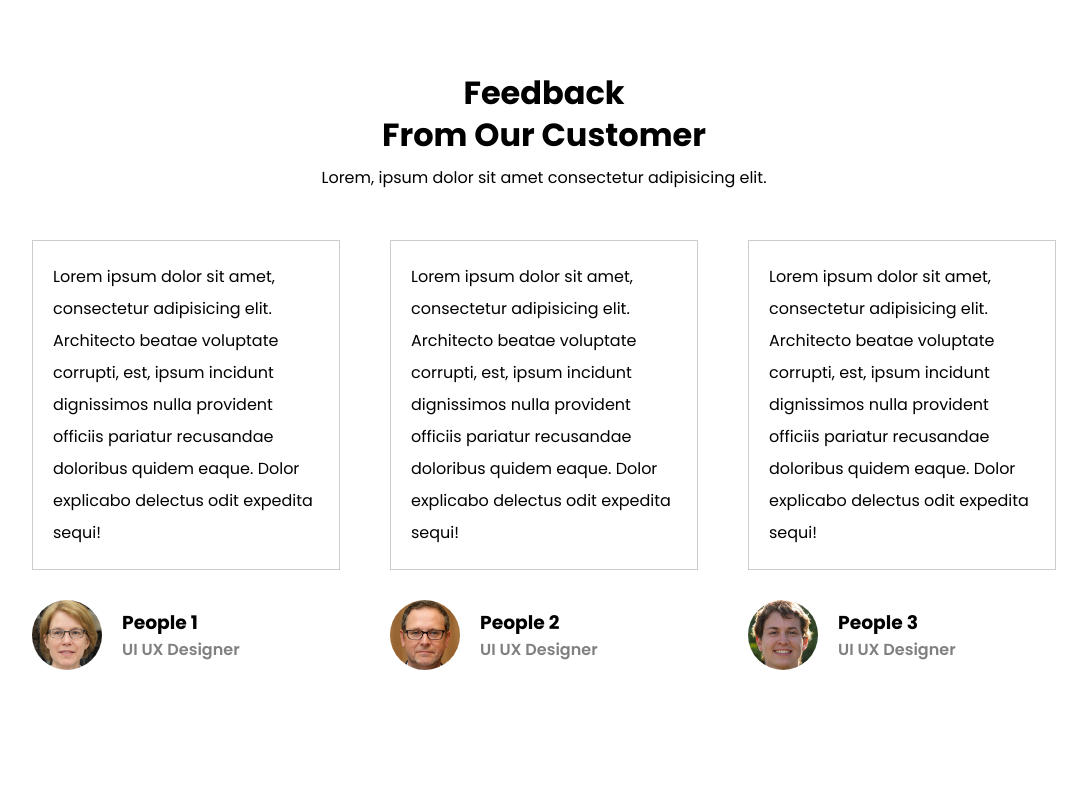
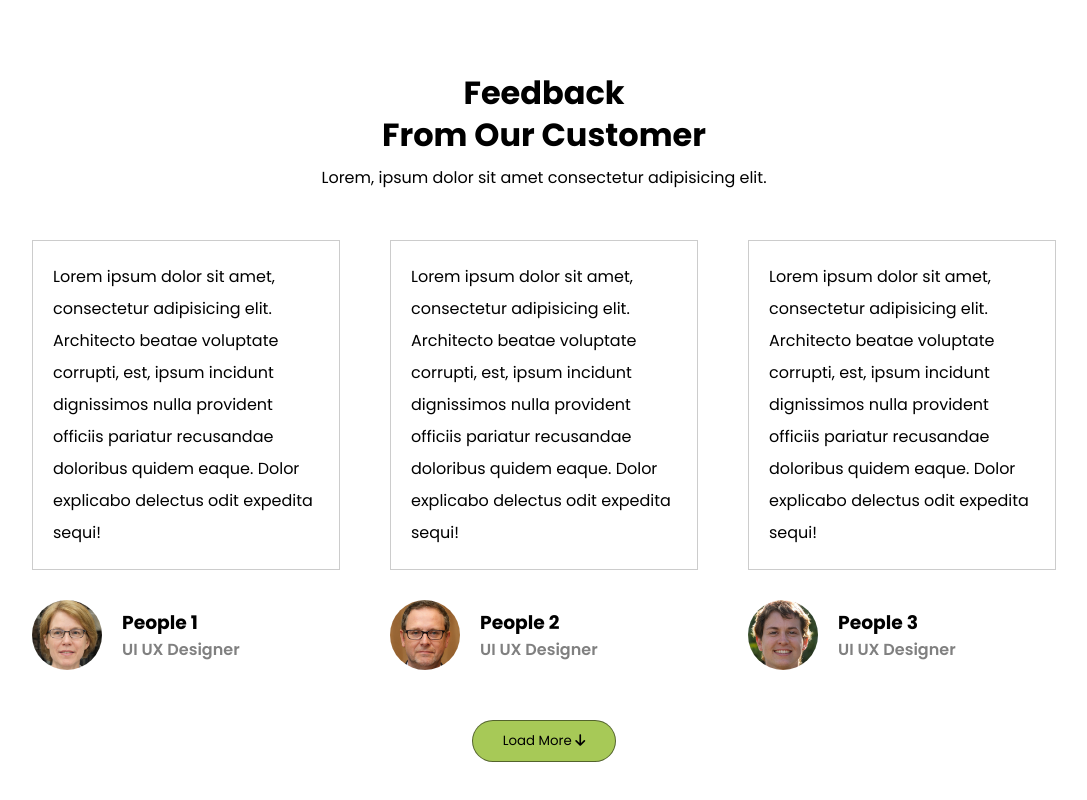
Before and after one commit to robbytrujillo/myhouse, a plain HTML site: page index.html in a window 1280 px wide. Shown: the part 3658-4458 px from the top of the page, without its empty margins (96-1183 px from the left). Drawn offline with nearby package versions, Linux system fonts and the light colour scheme.

Commit message:
Introduction My Houses

```diff
--- a/dist/css/style.css
+++ b/dist/css/style.css
@@ -626,6 +626,10 @@ header {
     margin-top: 50px;
 }
 
+/* .feedback .feedback-box .box {
+    border: 0;
+} */
+
 .feedback .feedback-box .box > p {
     padding: 20px;
     border: 1px solid rgba(0, 0, 0, 0.2);
@@ -649,4 +653,21 @@ header {
     border-radius: 100%;
 }
 
+.feedback .load-more {
+    text-align: center;
+    margin-top: 50px;
+
+}
+
+.feedback .load-more .load-more-btn {
+    padding: 10px 30px 10px 30px;
+    border-radius: 100px;
+    -webkit-border-radius: 100px;
+    -moz-border-radius: 100px;
+    -ms-border-radius: 100px;
+    -o-border-radius: 100px;
+    cursor: pointer;
+    background-color: #a7c957;
+    border: 1px solid rgba(0, 0, 0, 0.5);
+}
 /* Feedback End */
--- a/index.html
+++ b/index.html
@@ -245,6 +245,12 @@
                     </div>
                 </div>
             </div>
+
+            <div class="load-more">
+                <button class="load-more-btn">
+                    Load More <i class="fa-solid fa-arrow-down"></i>
+                </button>
+            </div>
         </div>
     </div>
     <!-- Feedback End -->
```
